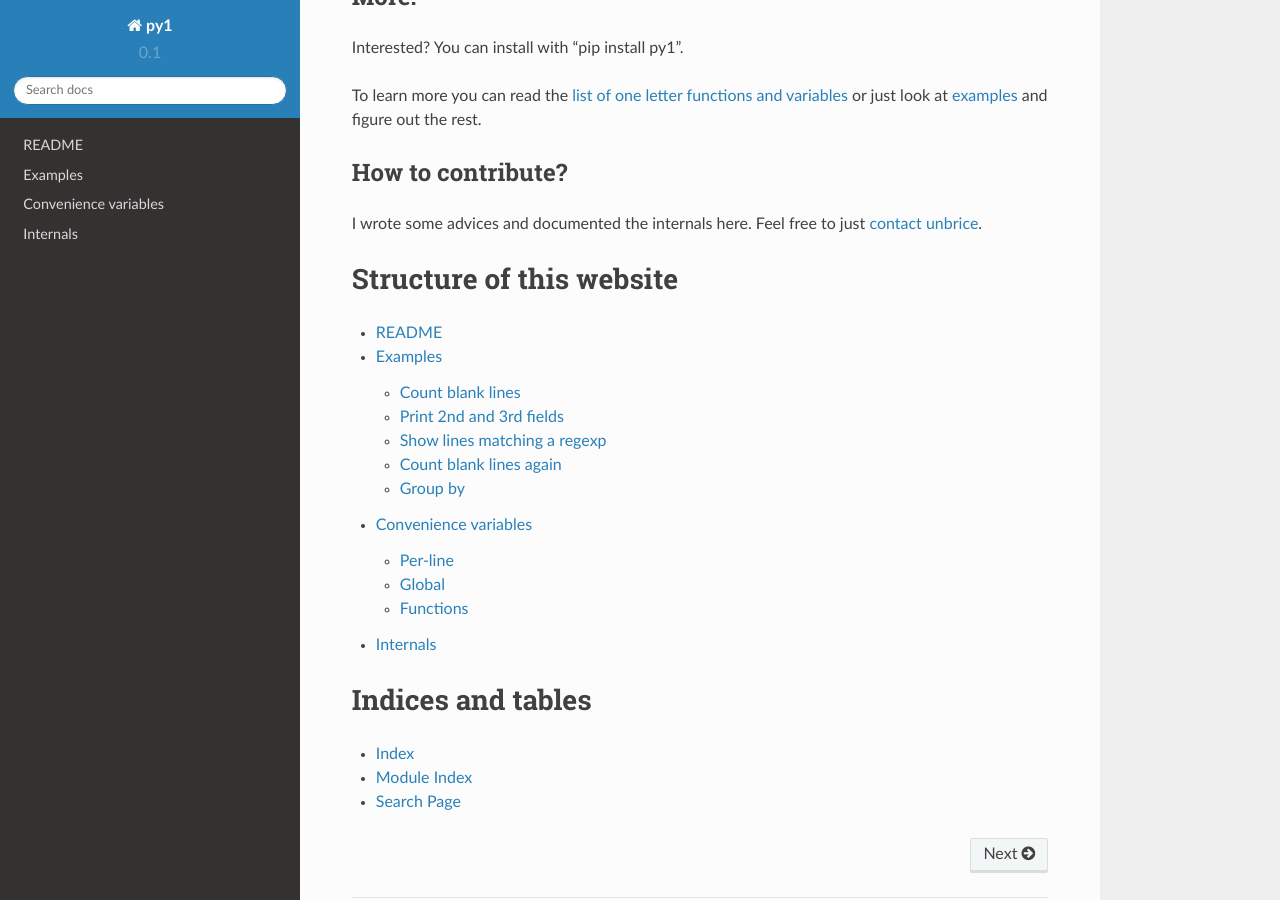
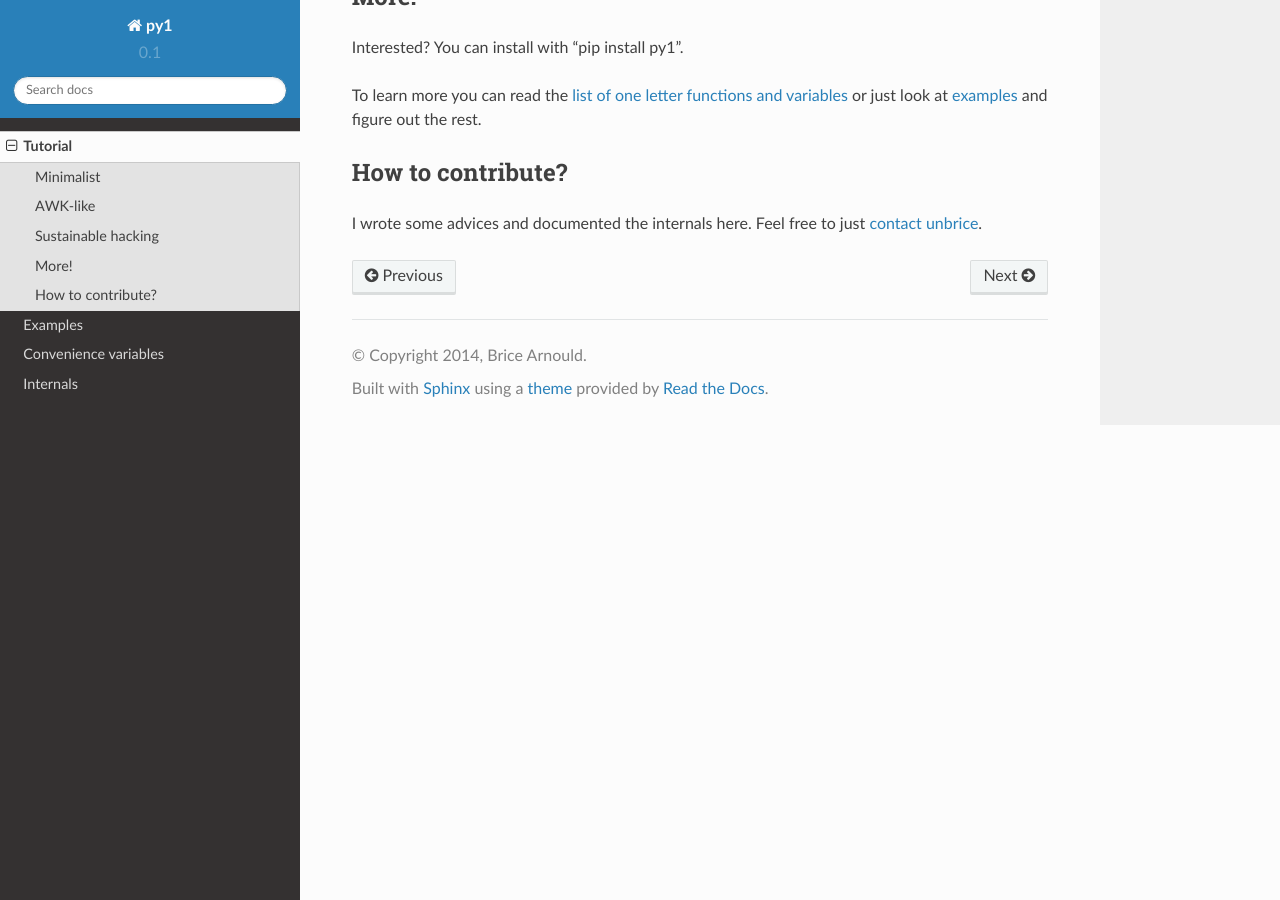
Before and after one commit to unbrice/py1, a Sphinx documentation site: the page built from docs/index.rst, in a window 1280 px wide and 900 px high, scrolled down 868 px. Built offline with Sphinx 7.4.7 and the Read the Docs theme 2.0.0, drawn with Linux system fonts in a browser that asks for light colours; some of the changed text lies outside the part shown.

Commit message:
Split index and the TOC

```diff
--- a/docs/conf.py
+++ b/docs/conf.py
@@ -49,7 +49,7 @@ source_suffix = '.rst'
 #source_encoding = 'utf-8-sig'
 
 # The master toctree document.
-master_doc = 'index'
+master_doc = 'contents'
 
 # General information about the project.
 project = 'py1'
--- a/docs/index.rst
+++ b/docs/index.rst
@@ -1,23 +1,4 @@
-py1: Sensible Python one-liners
-===============================
+Tutorial
+========
 
 .. include:: ../README.rst
-
-
-Structure of this website
-=========================
-
-.. toctree::
-  :maxdepth: 2
-
-  README <http://google.ie/>
-  examples
-  variables
-  internals
-
-Indices and tables
-==================
-
-* :ref:`genindex`
-* :ref:`modindex`
-* :ref:`search`
```
Also changed, not shown: docs/contents.rst (added, +17 -0 lines).
